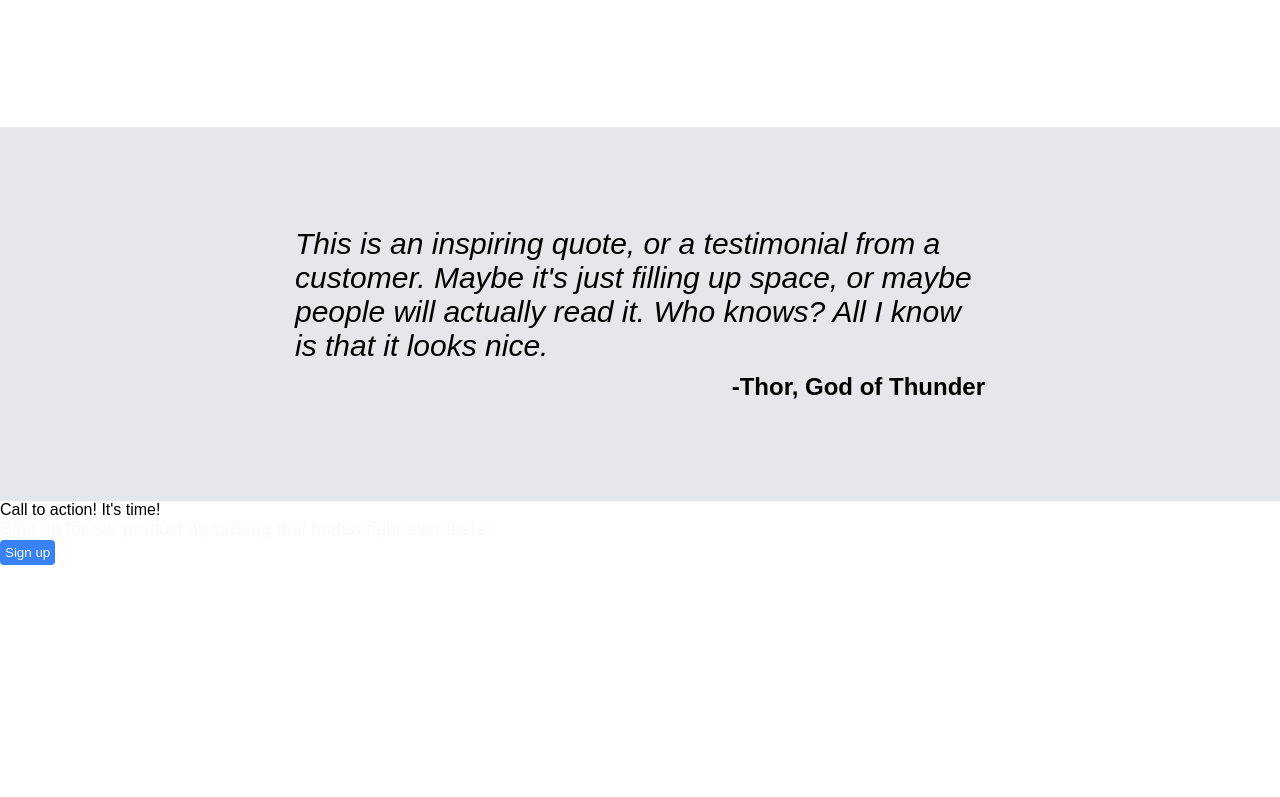
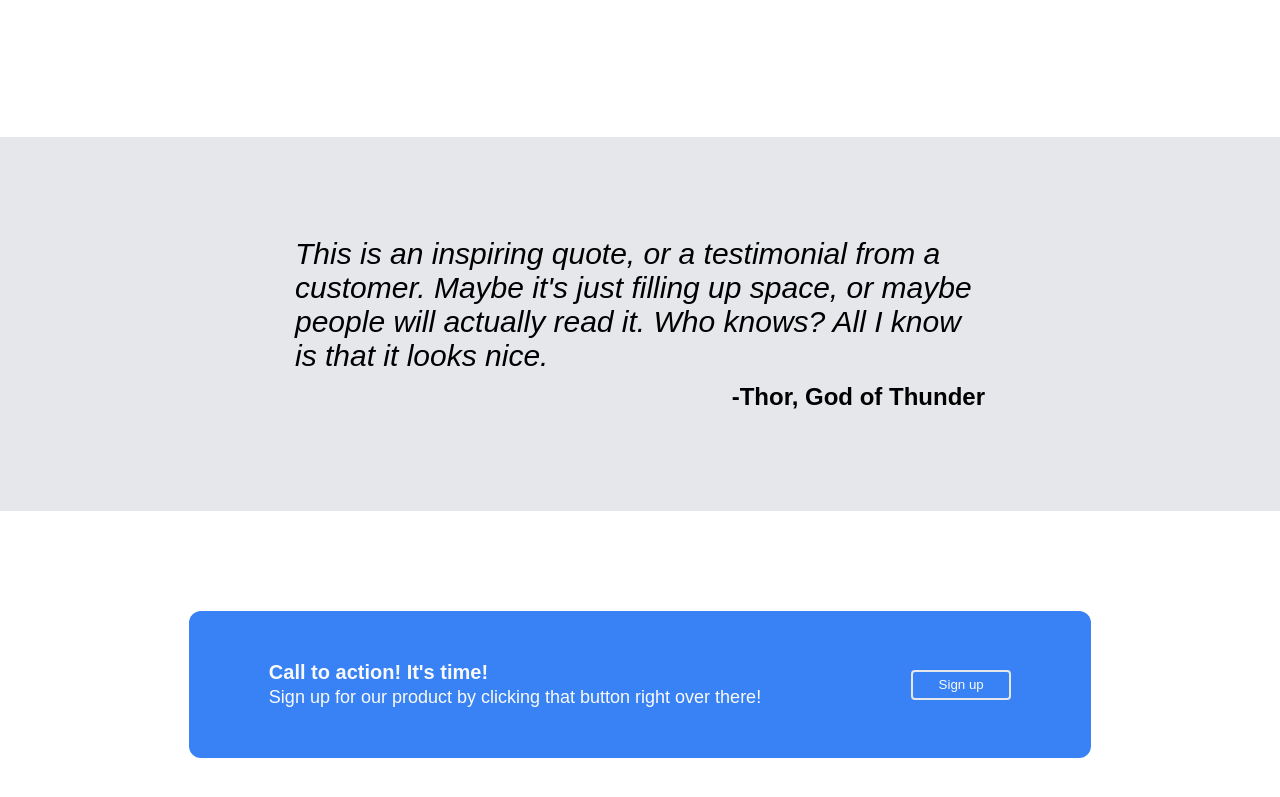
Before and after one commit to tariromashanda/odin-landing-page, a plain HTML site: page index.html in a window 1280 px wide. Shown: the part 1141-1938 px from the top of the page. Before the commit the page ends 1706 px from the top, so only its background shows below. Drawn offline with Linux system fonts and the light colour scheme.

Commit message:
complete landing page layout

```diff
--- a/assets/css/style.css
+++ b/assets/css/style.css
@@ -110,7 +110,8 @@ a {
 .img-card {
     width: 150px;
     height: 150px;
-    border-radius: 8px;
+    border-radius: 15px;
+    border: 5px solid #3498db
 
 }
 
@@ -144,14 +145,16 @@ a {
 
 }
 
-.button-one {
+.button-one, .button-two {
     width: 100px ;
+    padding: 5px;
+    padding-top: 8px;
+    padding-bottom: 8px;
 }
 
 button {
     border-radius: 4px;
     border:none;
-    padding: 5px;
     background: #3882F6;
     color:#F9FAF8;
 }
@@ -202,7 +205,46 @@ button {
 }
 
 .card{
-    max-width: 150px;
+    max-width: 155px;
     justify-items: center;
     align-items: center;
+
 }
+
+.blue-container{
+    display: flex;
+    justify-content: space-between;
+    align-items: center;
+    background: #3882F6;
+    border-radius: 12px;
+    padding:50px;
+    padding-left: 80px;
+    padding-right: 80px;
+    gap :150px;
+
+}
+
+.section-four{
+    display: flex;
+    flex: 1;
+    justify-content: center ;
+    align-items: center;
+    padding:50px;
+    margin:50px;
+
+}
+
+.button-two {
+     border: 2px solid #E5E7EB;
+     margin: 0;
+     padding: 0;
+     height:30px;
+
+}
+
+.heading-three {
+    font-size: 20px;
+    font-weight: 650;
+    color:#F9FAF8;
+    margin-bottom: 3px;
+}
--- a/index.html
+++ b/index.html
@@ -60,14 +60,20 @@
     <div class="attribution"> -Thor, God of Thunder</div>
     </div>
 </div>
-<div class="section-four"><div class="action-card">
-    <div class="heading-three">Call to action! It's time!</div>
-    <div class="text">Sign up for our product by clicking that button right over there!</div>
+<div class="section-four">
+    <div class="blue-container">
+    <div class="text-container">
+        <div class="heading-three">Call to action! It's time!</div>
+        <div class="text">Sign up for our product by clicking that button right over there!</div>
+    </div>
+
     <button class="button-two">Sign up</button>
+
+
 
 </div>
 
+</div>
 <div class="footer"></div>
-</div>
 </body>
 </html>
```
